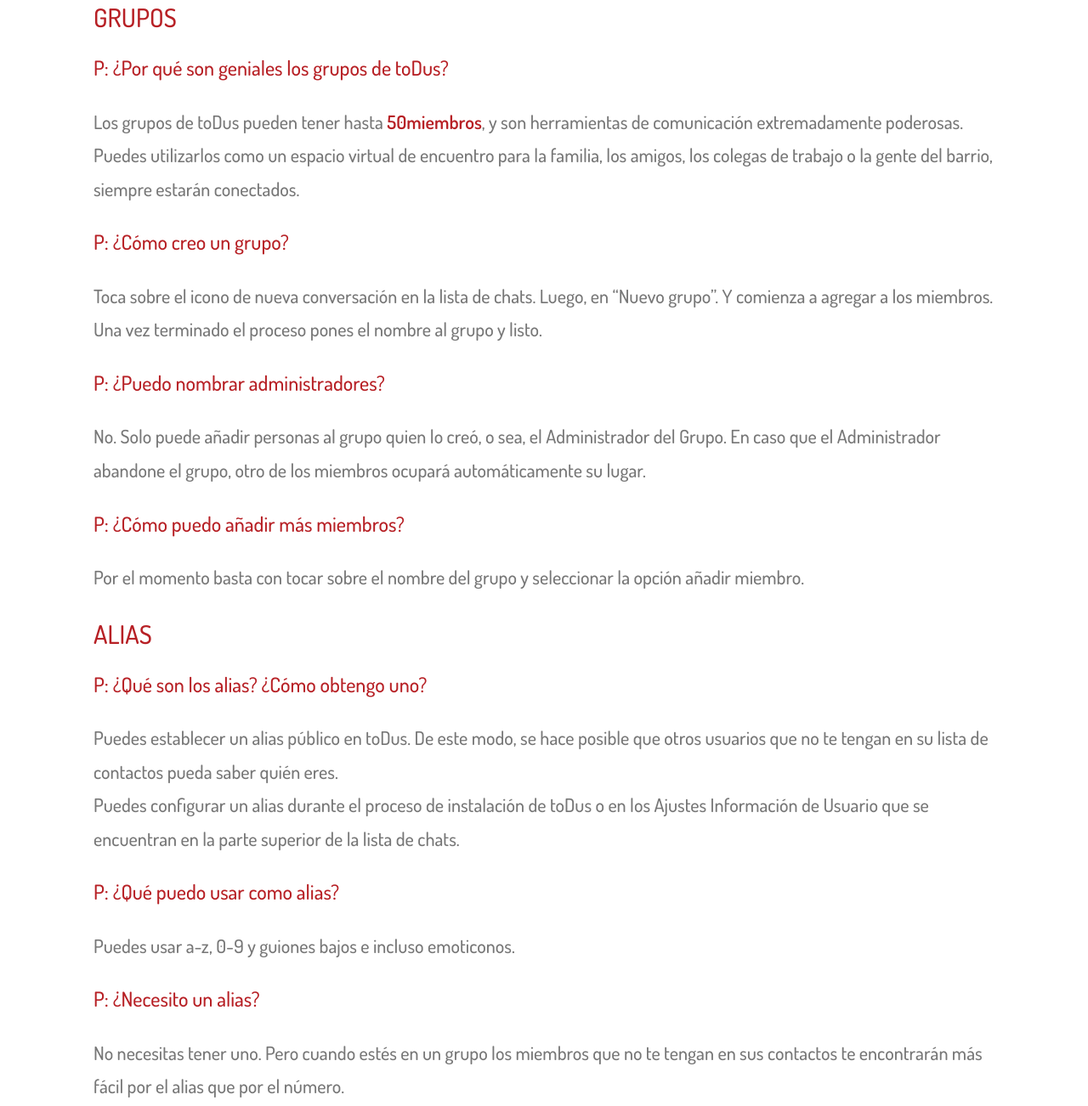
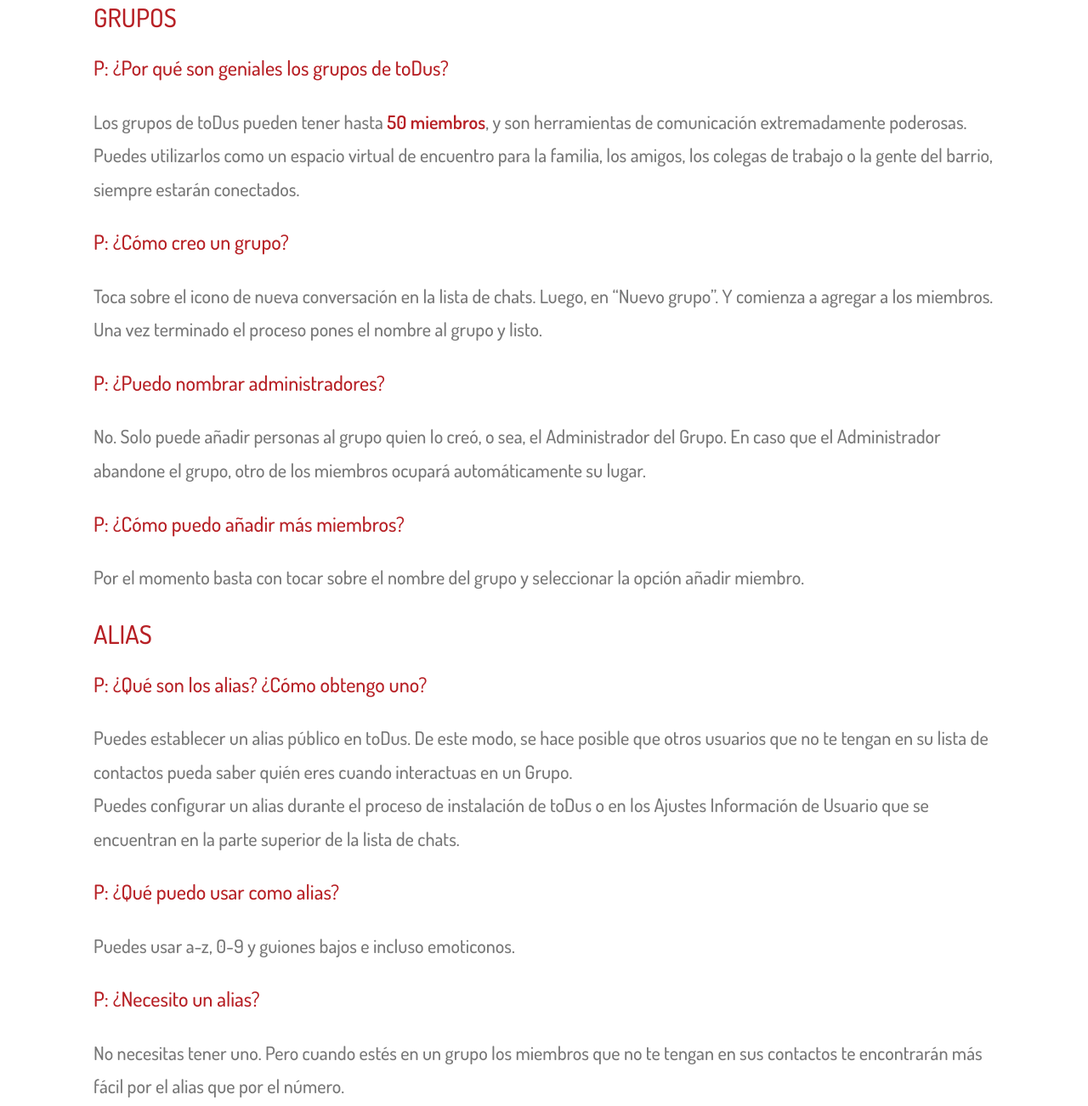
Before and after one commit to Z17-CU/todus-page, a plain HTML site: page page/faq.html in a window 1280 px wide. Shown: the part 5680-6982 px from the top of the page at 85% size. Drawn offline with Linux system fonts and the light colour scheme; files whose address does not match are found by name.

Commit message:
[UPD] Actualizadas las FAQ

```diff
--- a/page/faq.html
+++ b/page/faq.html
@@ -205,7 +205,7 @@
         <h2 id="3">GRUPOS</h2>
 
         <h3>P: ¿Por qué son geniales los grupos de toDus?</h3>
-        <p>Los grupos de toDus pueden tener hasta <b>50miembros</b>, y son herramientas de comunicación extremadamente poderosas.
+        <p>Los grupos de toDus pueden tener hasta <b>50 miembros</b>, y son herramientas de comunicación extremadamente poderosas.
             Puedes utilizarlos como un espacio virtual de encuentro para la familia, los amigos, los colegas de trabajo o la gente del barrio, siempre estarán conectados.</p>
         <h3>P: ¿Cómo creo un grupo?</h3>
         <p>Toca sobre el icono de nueva conversación en la lista de chats.
@@ -217,7 +217,7 @@
 
         <h2 id="4">ALIAS</h2>
         <h3>P: ¿Qué son los alias? ¿Cómo obtengo uno?</h3>
-        <p>Puedes establecer un alias público en toDus. De este modo, se hace posible que otros usuarios que no te tengan en su lista de contactos pueda saber quién eres.<br>
+        <p>Puedes establecer un alias público en toDus. De este modo, se hace posible que otros usuarios que no te tengan en su lista de contactos pueda saber quién eres cuando interactuas en un Grupo.<br>
             Puedes configurar un alias durante el proceso de instalación de toDus o en los Ajustes Información de Usuario que se encuentran en la parte superior de la lista de chats.</p>
         <h3>P: ¿Qué puedo usar como alias?</h3>
         <p>Puedes usar a-z, 0-9 y guiones bajos e incluso emoticonos.</p>
@@ -273,6 +273,9 @@
         <p>Si tienes cualquier otra pregunta, contacta al Soporte de toDus a través de <a href="mailto:soporte.tecnico@uci.cu">soporte.tecnico@uci.cu</a> o en nuestra página en <a href="https://www.facebook.com/toDusCuba">Facebook</a>.
         </p>
 
+        <h3> toDus consume mi saldo </h3>
+        <p>toDus es una aplicación libre de costo. Las tazaciones realizadas sobre el tráfico de red generado y los cargos generadas por la misma estarán definidos por la operadora.</p>
+
     </section>
 
     <footer id="gtco-footer" role="contentinfo">
```
